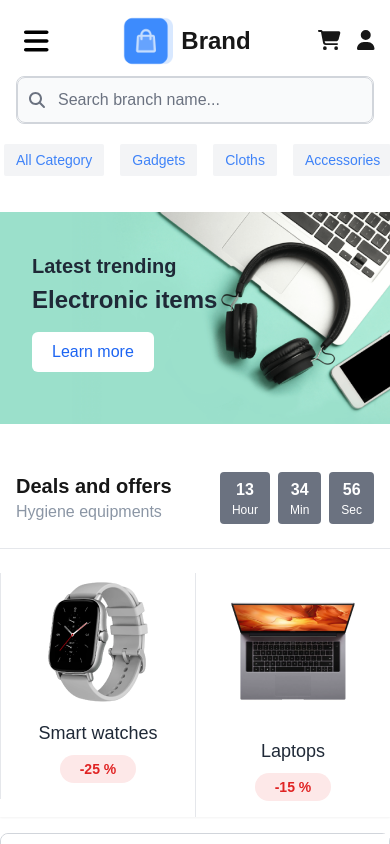
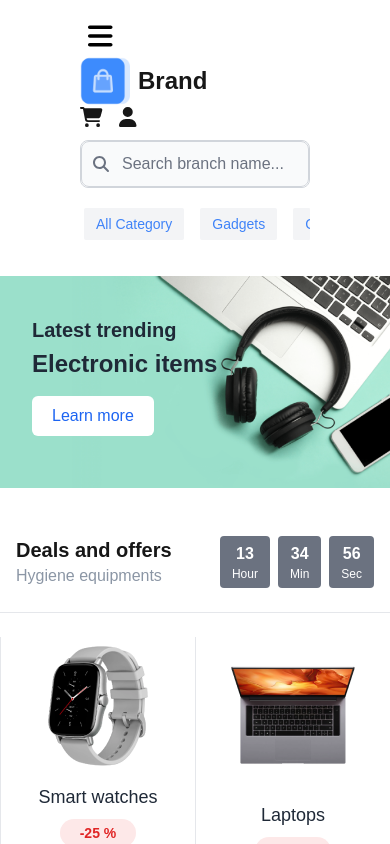
Before and after one commit to MuhammadKhalil492/ecommerce-fullstack-design, a Next.js app: page / in a window 390 px wide. Shown: the top 844 px of the page. Built offline with nearby package versions, Linux system fonts and the light colour scheme.

Commit message:
div closeing tag fix

```diff
--- a/src/components/header.tsx
+++ b/src/components/header.tsx
@@ -31,9 +31,9 @@ const Header = () => {
     },
   ];
   return (
-    <div className="container md:px-16 mx-auto" >
+    <div className="container px-16 mx-auto" >
       <nav className="bg-white dark:bg-gray-900 md:border-b">
-        <div className="flex flex-wrap items-center justify-between p-4 mx-auto">
+        <div className="container flex flex-wrap items-center justify-between p-4 mx-auto">
           <button
             data-collapse-toggle="navbar-dropdown"
             type="button"
@@ -46,7 +46,7 @@ const Header = () => {
           </button>
           <a
             href="#"
-            className="flex items-center space-x-2 rtl:space-x-reverse sm:w-60 md:w-auto"
+            className="flex items-center space-x-2 rtl:space-x-reverse w-60 md:w-auto"
           >
             <Image src={"/logos.png"} width={50} height={50} alt="Logog" />
             <span className="self-center text-2xl font-semibold whitespace-nowrap dark:text-white">
@@ -220,7 +220,7 @@ const Header = () => {
         </div>
       </nav>
       {/* Categories */}
-      <div className="hidden mx-auto sm:px-5 md:block">
+      <div className="hidden mx-auto max-w-7xl sm:px-5 md:block">
         <div className="flex items-center justify-between h-12">
           <div className="flex items-center space-x-8">
             <button className="flex items-center mr-2 text-gray-700 hover:text-gray-900">
@@ -260,7 +260,7 @@ const Header = () => {
           </div>
         </div>
       </div>
-      <div className="block sm:mx-0 md:mx-4 md:hidden">
+      <div className="block mx-4 md:hidden">
         <div
           dir="ltr"
           data-orientation="horizontal"
```
